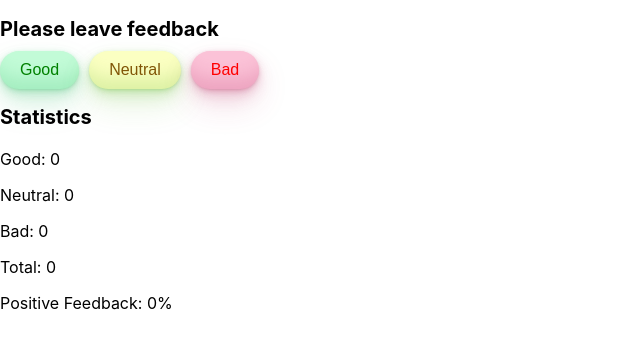
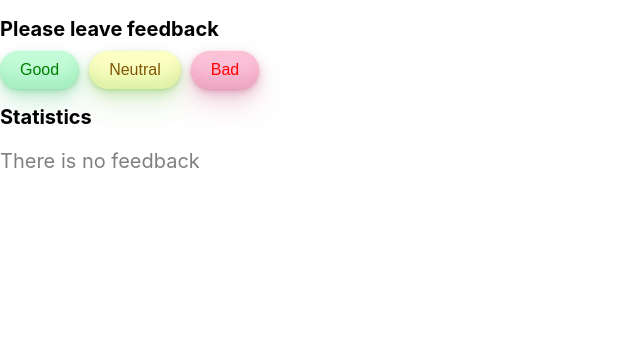
Before and after one commit to PavloGPS/goit-react-hw-02-feedback, a React (Create React App) app: page / in a window 1280 px wide. Shown: the top 348 px of the page, without its empty margins (0-640 px from the left). Built offline with nearby package versions, Linux system fonts and the light colour scheme.

Commit message:
Update App.jsx
adds render with condition

```diff
--- a/src/components/App.jsx
+++ b/src/components/App.jsx
@@ -2,6 +2,7 @@ import React, { Component } from 'react';
 import FeedbackOptions from './FeedbackOptions/FeedbackOptions';
 import Section from './Section/Section';
 import Statistics from './Statistics/Statistics';
+import Notification from './Notification/Notification';
 
 export class App extends Component {
   state = {
@@ -42,6 +43,7 @@ export class App extends Component {
           />
         </Section>
         <Section title="Statistics">
+          {totalFeedback ? (
             <Statistics
               good={good}
               neutral={neutral}
@@ -49,6 +51,9 @@ export class App extends Component {
               total={totalFeedback}
               positivePercentage={positivePercentage}
             />
+          ) : (
+            <Notification message="There is no feedback"></Notification>
+          )}
         </Section>
 
         {/* <div className="feedbackOptionsSection">
```
Lines whose indentation alone changed are shown as unchanged.
